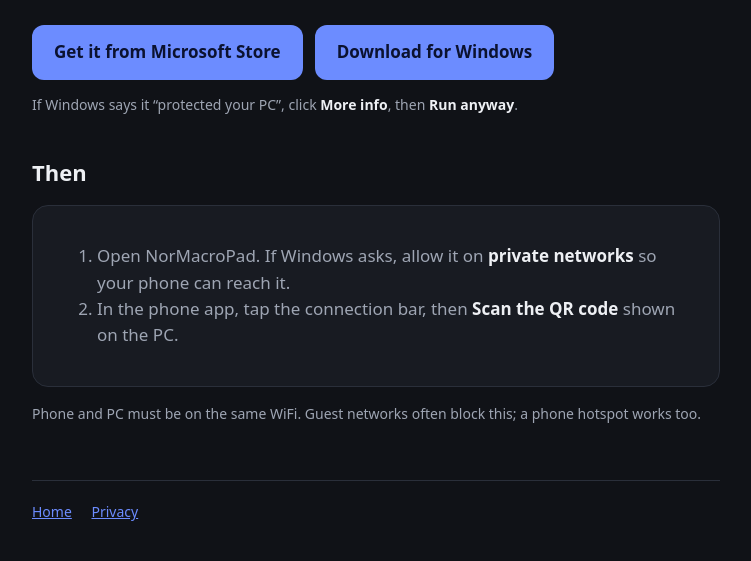
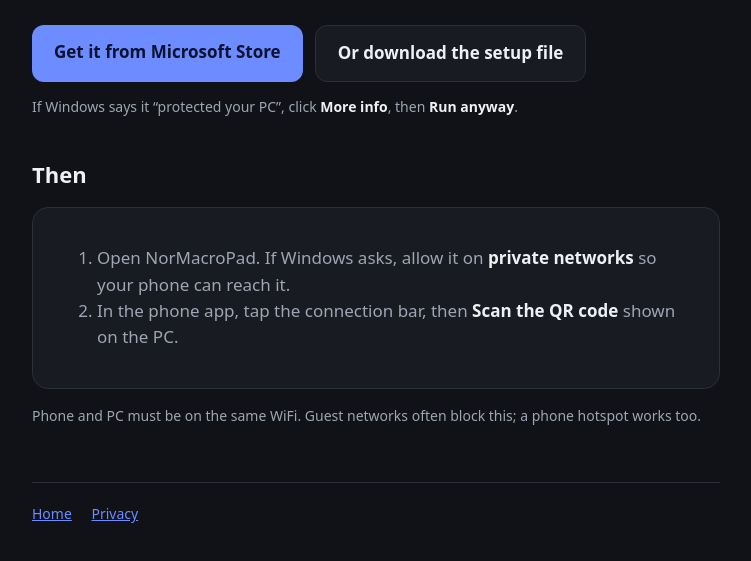
Before and after one commit to ahmedbermo-ui/normacropad, a plain HTML site: page pc/index.html in a window 1280 px wide. Shown: the part 251-812 px from the top of the page, without its empty margins (264-1015 px from the left). Drawn offline with Linux system fonts and the light colour scheme.

Commit message:
PC page: Windows visitors go to the Microsoft Store

```diff
--- a/pc/index.html
+++ b/pc/index.html
@@ -12,7 +12,7 @@
     // the page then offers the setup download instead. Once set, PCs go
     // straight to the Store. (The phone apps link to this page,
     // so this is the only place that ever changes.)
-    var STORE_URL = '';
+    var STORE_URL = 'https://apps.microsoft.com/detail/9P13XF03B1HS';
     if (STORE_URL && /Windows/.test(navigator.userAgent) && !/[?&]stay/.test(location.search)) {
       location.replace(STORE_URL);
     }
```
